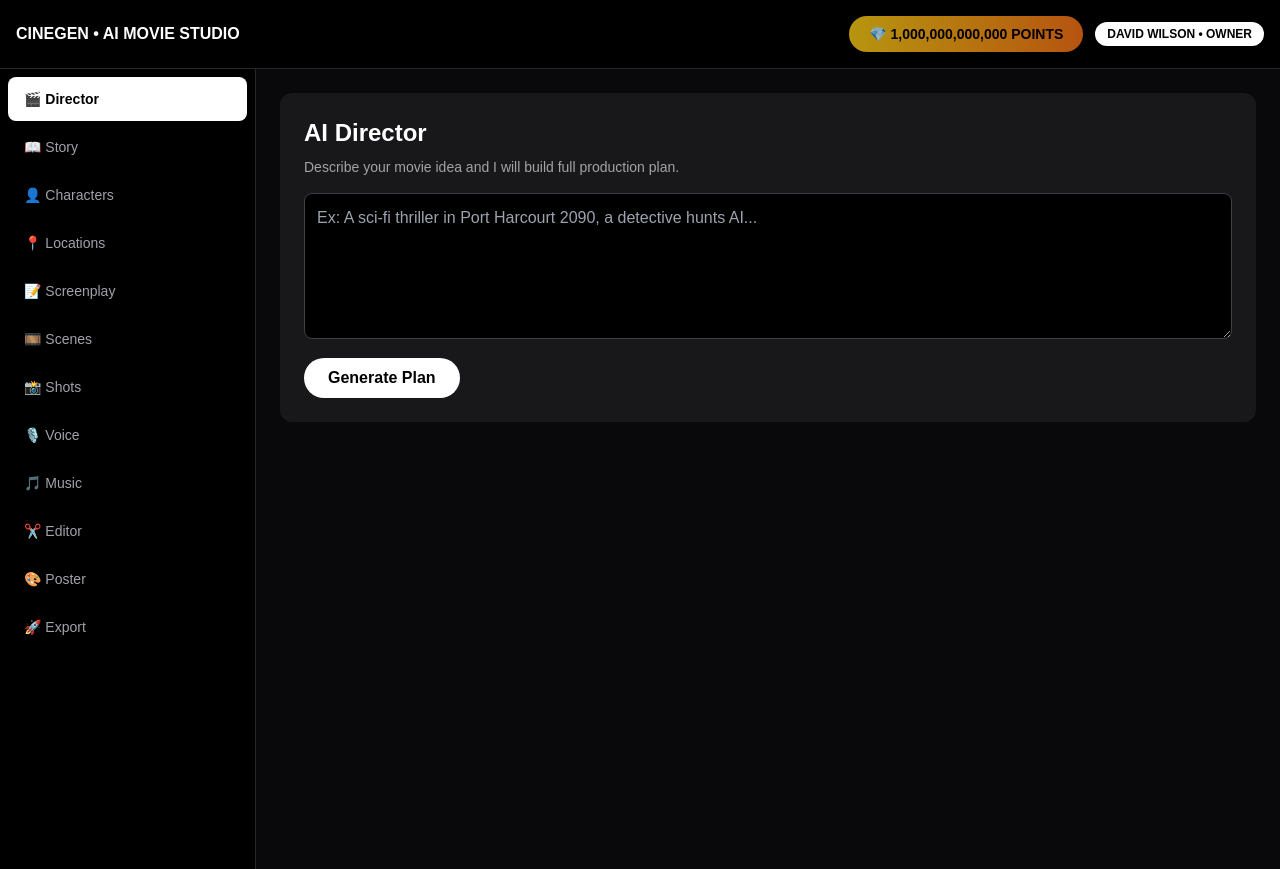
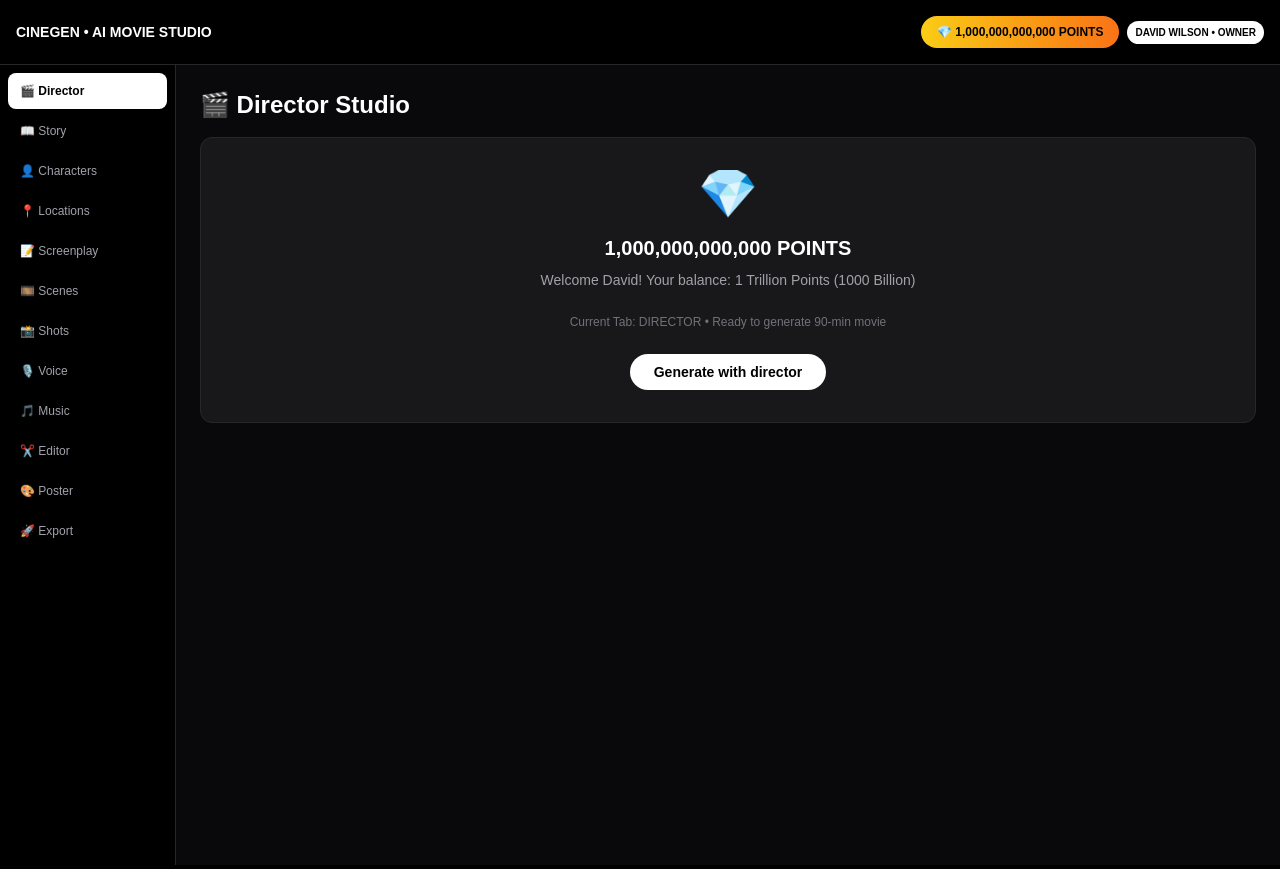
Before and after one commit to davidwilsom17-dotcom/ai-movie-studio, a Next.js app: page / in a window 1280 px wide. Built offline with nearby package versions, Linux system fonts and the light colour scheme.

Commit message:
Update page.tsx

```diff
--- a/src/app/page.tsx
+++ b/src/app/page.tsx
@@ -1,21 +1,9 @@
 'use client'
 import { useState } from 'react'
-import AIDirector from '@/components/director/AIDirector'
-import StoryBible from '@/components/story/StoryBible'
-import CharacterStudio from '@/components/characters/CharacterStudio'
-import LocationStudio from '@/components/locations/LocationStudio'
-import ScreenplayEditor from '@/components/screenplay/ScreenplayEditor'
-import SceneManager from '@/components/scenes/SceneManager'
-import ShotPlanner from '@/components/shots/ShotPlanner'
-import VoiceStudio from '@/components/voice/VoiceStudio'
-import MusicStudio from '@/components/audio/MusicStudio'
-import TimelineEditor from '@/components/editor/TimelineEditor'
-import PosterGenerator from '@/components/poster/PosterGenerator'
-import ExportStudio from '@/components/export/ExportStudio'
 
 export default function Studio(){
+ const [points] = useState(1000000000000)
  const [tab,setTab] = useState('director')
- const [points] = useState(1000000000000)
  const tabs = [
   {id:'director', label:'🎬 Director'},
   {id:'story', label:'📖 Story'},
@@ -33,29 +21,25 @@ export default function Studio(){
  return (
   <div className="min-h-screen bg-black text-white">
    <header className="border-b border-zinc-800 p-4 flex justify-between items-center">
-    <h1 className="font-black">CINEGEN • AI MOVIE STUDIO</h1>
-    <div className="flex items-center gap-3">
-     <div className="bg-gradient-to-r from-yellow-400 to-orange-500 text-black px-5 py-2 rounded-full font-black text-sm animate-pulse">💎 {points.toLocaleString()} POINTS</div>
-     <div className="text-xs bg-white text-black px-3 py-1 rounded-full font-bold">DAVID WILSON • OWNER</div>
+    <h1 className="font-black text-sm">CINEGEN • AI MOVIE STUDIO</h1>
+    <div className="flex items-center gap-2">
+     <div className="bg-gradient-to-r from-yellow-400 to-orange-500 text-black px-4 py-2 rounded-full font-black text-xs">💎 {points.toLocaleString()} POINTS</div>
+     <div className="text-[10px] bg-white text-black px-2 py-1 rounded-full font-bold">DAVID WILSON • OWNER</div>
     </div>
    </header>
    <div className="flex">
-    <nav className="w-64 border-r border-zinc-800 p-2 space-y-1 min-h-screen">
-     {tabs.map(t=><button key={t.id} onClick={()=>setTab(t.id)} className={`w-full text-left px-4 py-3 rounded-lg text-sm ${tab===t.id?'bg-white text-black font-bold':'hover:bg-zinc-900 text-zinc-400'}`}>{t.label}</button>)}
+    <nav className="w-44 border-r border-zinc-800 p-2 space-y-1">
+     {tabs.map(t=><button key={t.id} onClick={()=>setTab(t.id)} className={`w-full text-left px-3 py-2.5 rounded-lg text-xs ${tab===t.id?'bg-white text-black font-bold':'hover:bg-zinc-900 text-zinc-400'}`}>{t.label}</button>)}
     </nav>
-    <main className="flex-1 p-6 bg-zinc-950">
-     {tab==='director' && <AIDirector/>}
-     {tab==='story' && <StoryBible/>}
-     {tab==='characters' && <CharacterStudio/>}
-     {tab==='locations' && <LocationStudio/>}
-     {tab==='screenplay' && <ScreenplayEditor/>}
-     {tab==='scenes' && <SceneManager/>}
-     {tab==='shots' && <ShotPlanner/>}
-     {tab==='voice' && <VoiceStudio/>}
-     {tab==='music' && <MusicStudio/>}
-     {tab==='editor' && <TimelineEditor/>}
-     {tab==='poster' && <PosterGenerator/>}
-     {tab==='export' && <ExportStudio/>}
+    <main className="flex-1 p-6 bg-zinc-950 min-h-screen">
+     <h2 className="text-2xl font-bold mb-4">{tabs.find(x=>x.id===tab)?.label} Studio</h2>
+     <div className="bg-zinc-900 p-8 rounded-xl border border-zinc-800 text-center">
+      <p className="text-5xl mb-4">💎</p>
+      <p className="text-xl font-black">{points.toLocaleString()} POINTS</p>
+      <p className="text-zinc-400 mt-2 text-sm">Welcome David! Your balance: 1 Trillion Points (1000 Billion)</p>
+      <p className="mt-6 text-xs text-zinc-500">Current Tab: {tab.toUpperCase()} • Ready to generate 90-min movie</p>
+      <button onClick={()=>alert(`Using ${tab} - Points: ${points.toLocaleString()}`)} className="mt-6 bg-white text-black px-6 py-2 rounded-full font-bold text-sm">Generate with {tab}</button>
+     </div>
     </main>
    </div>
   </div>
```
